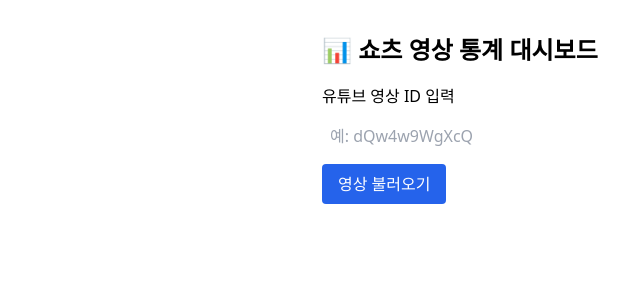
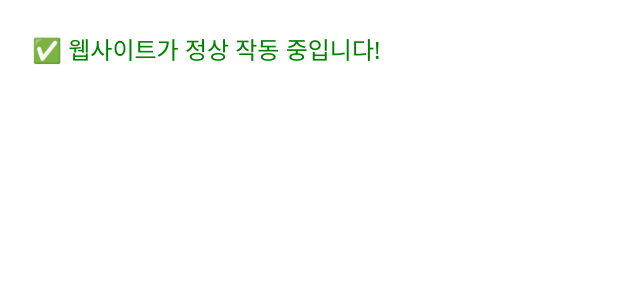
Before and after one commit to qkrwogus5689-design/shorts-dashboard, a React (Vite) app: page / in a window 1280 px wide. Shown: the top 300 px of the page, without its empty margins (0-640 px from the left). Built offline with nearby package versions, Linux system fonts and the light colour scheme.

Commit message:
Update ShortsDashboard.jsx

```diff
--- a/src/ShortsDashboard.jsx
+++ b/src/ShortsDashboard.jsx
@@ -1,64 +1,11 @@
-import { useState } from "react";
+import React from "react";
 
 export default function ShortsDashboard() {
-  const [videoId, setVideoId] = useState("");
-  const [results, setResults] = useState(null);
-
-  const handleFetch = async () => {
-    setResults({
-      original: `https://example.com/original/${videoId}.mp4`,
-      edited: `https://example.com/edited/${videoId}.mp4`,
-      title: "예시 영상 제목",
-      views: 12000000,
-    });
-  };
-
   return (
-    <div style={{ padding: "2rem", maxWidth: "700px", margin: "0 auto" }}>
-      <h1 style={{ fontSize: "24px", fontWeight: "bold", marginBottom: "1rem" }}>
-        📊 쇼츠 영상 통계 대시보드
+    <div style={{ padding: "2rem" }}>
+      <h1 style={{ fontSize: "24px", color: "green" }}>
+        ✅ 웹사이트가 정상 작동 중입니다!
       </h1>
-
-      <div style={{ marginBottom: "1.5rem" }}>
-        <label htmlFor="video-id">유튜브 영상 ID 입력</label>
-        <input
-          id="video-id"
-          placeholder="예: dQw4w9WgXcQ"
-          value={videoId}
-          onChange={(e) => setVideoId(e.target.value)}
-          style={{ width: "100%", padding: "0.5rem", marginTop: "0.5rem" }}
-        />
-        <button
-          onClick={handleFetch}
-          style={{
-            marginTop: "0.5rem",
-            padding: "0.5rem 1rem",
-            backgroundColor: "#2563eb",
-            color: "#fff",
-            border: "none",
-            borderRadius: "4px",
-          }}
-        >
-          영상 불러오기
-        </button>
-      </div>
-
-      {results && (
-        <div style={{ border: "1px solid #ccc", padding: "1rem", borderRadius: "8px" }}>
-          <h2 style={{ fontSize: "20px", fontWeight: "600" }}>🎬 {results.title}</h2>
-          <p>조회수: {results.views.toLocaleString()}회</p>
-          <div style={{ display: "flex", gap: "1rem", flexWrap: "wrap", marginTop: "1rem" }}>
-            <div style={{ flex: "1 1 45%" }}>
-              <p>원본 영상</p>
-              <video src={results.original} controls style={{ width: "100%" }} />
-            </div>
-            <div style={{ flex: "1 1 45%" }}>
-              <p>편집된 영상</p>
-              <video src={results.edited} controls style={{ width: "100%" }} />
-            </div>
-          </div>
-        </div>
-      )}
     </div>
   );
 }
```
